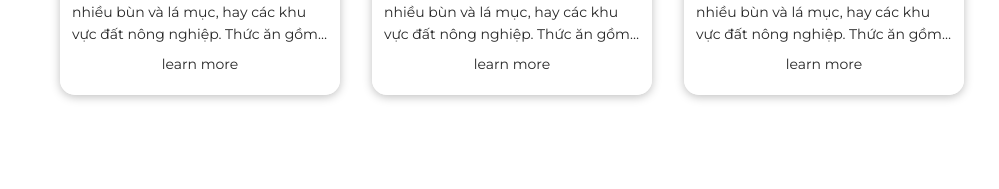
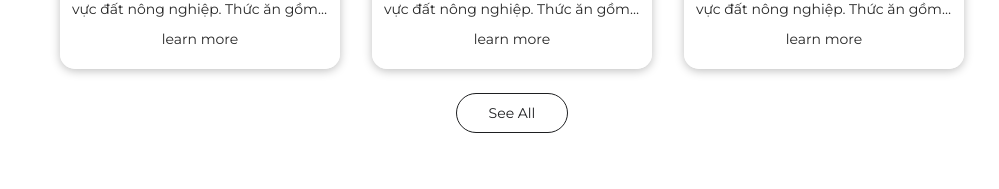
Before and after one commit to NahnDev/animal-dictionary, a React (Create React App) app: page /home in a window 1280 px wide. Shown: the part 1636-1825 px from the top of the page, without its empty margins (128-1127 px from the left). Built offline with nearby package versions, Linux system fonts and the light colour scheme.

Commit message:
Complete UI FE Viewer

```diff
--- a/src/constants/content.ts
+++ b/src/constants/content.ts
@@ -87,6 +87,8 @@ export const CONTENT_HOME = {
         title: 'Animals',
         descTitle: 'information',
         desc: 'Get the information about animal',
+        textLink: 'See All',
+        path: '/animals',
     },
 }
 
--- a/src/pages/Animals/index.tsx
+++ b/src/pages/Animals/index.tsx
@@ -6,6 +6,7 @@ import { classFeature } from '../../constants/className'
 import { CONTENT_ANIMALS } from '../../constants/content'
 
 import './animals.scss'
+import { useEffect } from 'react'
 
 type IProps = {}
 
@@ -16,6 +17,10 @@ function Animals(props: IProps) {
     const handleFilter = (value: any) => {
         console.log(value)
     }
+
+    useEffect(() => {
+        window.scrollTo(0, 0)
+    }, [])
     return (
         <Row className={`${className}`}>
             <Col xs={24}>
--- a/src/pages/Detail/index.tsx
+++ b/src/pages/Detail/index.tsx
@@ -1,4 +1,5 @@
 import { Col, Row } from 'antd'
+import { useEffect } from 'react'
 import { classFeature } from '../../constants/className'
 import { CONTENT_DETAIL } from '../../constants/content'
 import DescriptionsAnimal from './components/descriptions'
@@ -8,12 +9,13 @@ import ListAnimal from './components/listAnimals'
 
 import './detail.scss'
 
-type IProps = {}
-
 const className = classFeature.animalDetail
 const content = CONTENT_DETAIL
 
-function Detail(props: IProps) {
+function Detail() {
+    useEffect(() => {
+        window.scrollTo(0, 0)
+    }, [])
     return (
         <Row className={`${className}`}>
             <Col xs={24}>
--- a/src/pages/Home/components/listAnimals.tsx
+++ b/src/pages/Home/components/listAnimals.tsx
@@ -1,4 +1,5 @@
 import { Col, Row } from 'antd'
+import { Link } from 'react-router-dom'
 import CardAnimal from '../../../components/cardAnimal'
 
 type IProps = {
@@ -9,6 +10,7 @@ type IProps = {
 
 function ListAnimal(props: IProps) {
     const { className, listAnimal, content } = props
+
     return (
         <Row align="middle" className={`${className}`}>
             <Col xs={24}>
@@ -24,6 +26,11 @@ function ListAnimal(props: IProps) {
                         return <CardAnimal className={`${className}--card`} animal={animal} />
                     })}
                 </Row>
+                <Row justify="center">
+                    <Link className={`${className}--link`} to={content.path}>
+                        {content.textLink}
+                    </Link>
+                </Row>
             </Col>
         </Row>
     )
--- a/src/pages/Home/home.scss
+++ b/src/pages/Home/home.scss
@@ -228,5 +228,24 @@
                 }
             }
         }
+
+        &--link {
+            margin: 1rem 0;
+            padding: 0.5rem 2rem;
+            color: $color_eerie_black;
+            background-color: $color_white;
+            border: 1px solid $color_eerie_black;
+            border-radius: 20px;
+
+            transition: all 750ms;
+
+            &:hover,
+            &:focus {
+                background-color: $color_celadon;
+                border: 1px solid $color_celadon;
+
+                transition: all 750ms;
+            }
+        }
     }
 }
--- a/src/pages/Home/index.tsx
+++ b/src/pages/Home/index.tsx
@@ -1,4 +1,5 @@
 import { Col, Row } from 'antd'
+import { useEffect } from 'react'
 import { classFeature } from '../../constants/className'
 import { CONTENT_HOME } from '../../constants/content'
 import HowItWork from './components/howitwork'
@@ -7,12 +8,13 @@ import ListAnimal from './components/listAnimals'
 
 import './home.scss'
 
-type IProps = {}
-
 const className = classFeature.home
 const content = CONTENT_HOME
 
-function Home(props: IProps) {
+function Home() {
+    useEffect(() => {
+        window.scrollTo(0, 0)
+    }, [])
     return (
         <Row className={`${className}`}>
             <Col xs={24}>
--- a/src/pages/Login/index.tsx
+++ b/src/pages/Login/index.tsx
@@ -1,4 +1,5 @@
 import { Col, Row } from 'antd'
+import { useEffect } from 'react'
 import { classFeature } from '../../constants/className'
 import { CONTENT_LOGIN } from '../../constants/content'
 import Images from '../../constants/images'
@@ -6,15 +7,17 @@ import FormLogin from './components/formLogin'
 
 import './login.scss'
 
-type IProps = {}
-
 const className = classFeature.login
 const content = CONTENT_LOGIN
 
-function Login(props: IProps) {
+function Login() {
     const handleSubmit = (value: { username: string; password: string }) => {
         console.log(value)
     }
+
+    useEffect(() => {
+        window.scrollTo(0, 0)
+    }, [])
     return (
         <Row align="middle" className={`${className}`}>
             <Col xs={12}>
```
